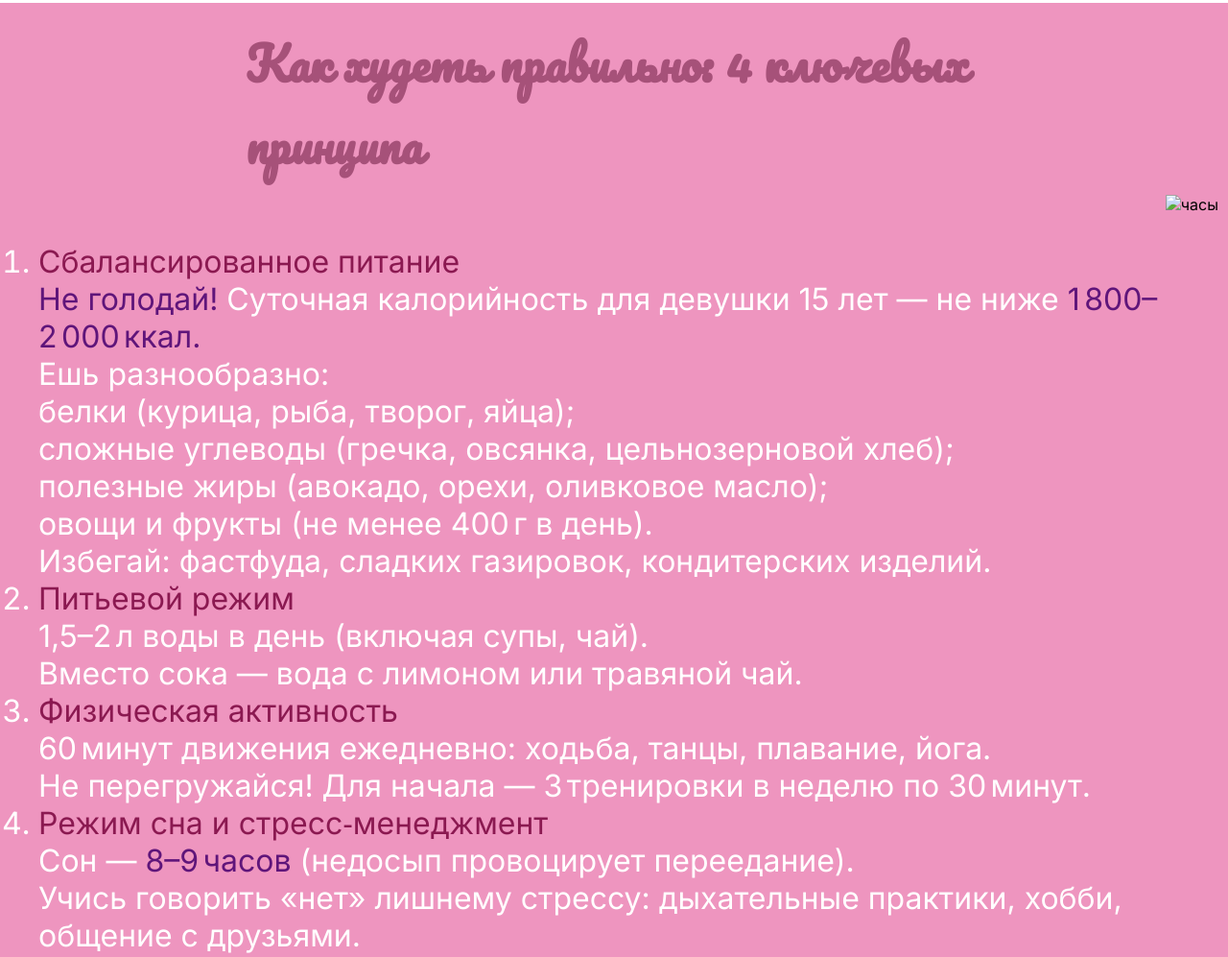
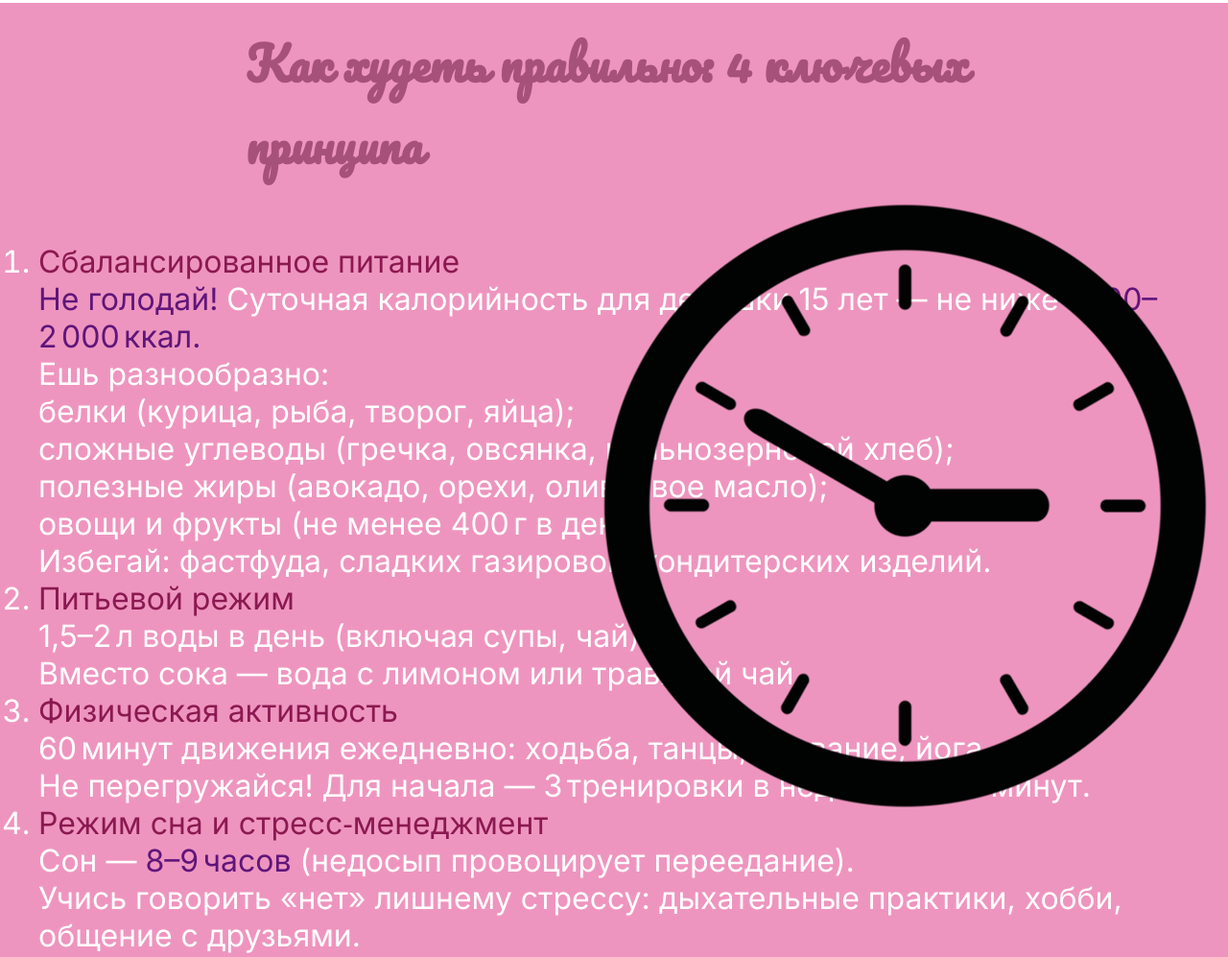
Before and after one commit to trakkt/weight-loss, a plain HTML site: page index.html in a window 1280 px wide. Shown: the part 2640-3637 px from the top of the page at 96% size. Drawn offline with Linux system fonts and the light colour scheme; the site is published under a folder, as on GitHub Pages, so addresses that start at the root find nothing.

Commit message:
Update index.html

```diff
--- a/index.html
+++ b/index.html
@@ -82,7 +82,7 @@
                 Сон — <span class="s4">8–9 часов</span> (недосып провоцирует переедание). <br>
                 Учись говорить «нет» лишнему стрессу: дыхательные практики, хобби, общение с друзьями.</li>
             </ol>
-            <img src="/imgs/chas.png" alt="часы">
+            <img src="imgs/chas.png" alt="часы">
             <ul>
                 <li> <span class="s3">Сколько времени займёт похудение?</span> <br>
                 Безопасный темп для подростка — <span class="s4">0,5–1 кг в неделю. Это значит:</span> <br>
@@ -113,4 +113,5 @@
         <p>+79999999999</p>
     </footer>
 </body>
+
 </html>
```
